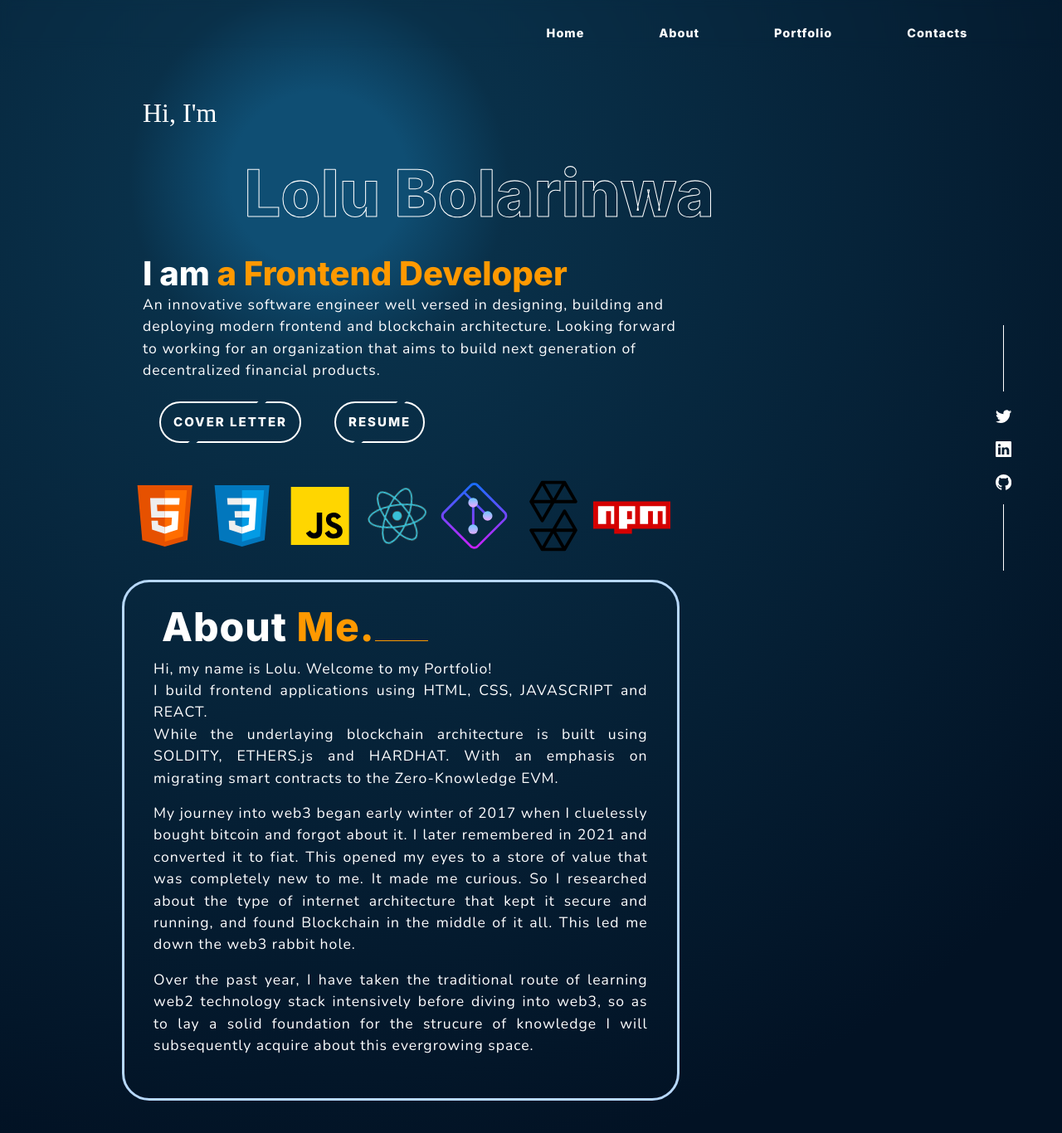
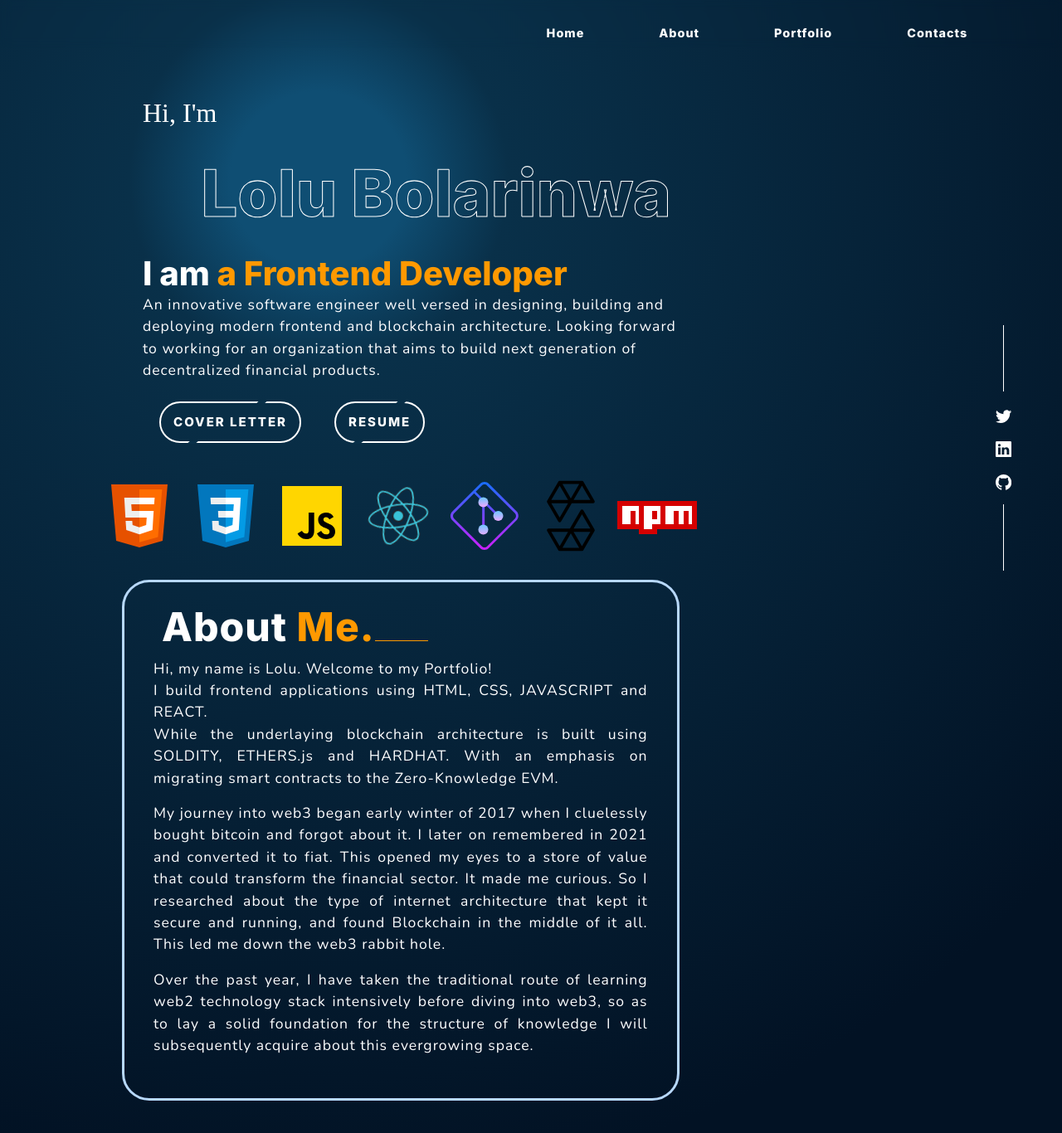
Before and after one commit to LoluBolarinwa/Portfolio-website, a React (Create React App) app: page / in a window 1280 px wide. Shown: the top 1366 px of the page at 83% size. Built offline with nearby package versions, Linux system fonts and the light colour scheme; a web font is replaced by a local one.

Commit message:
added space between icon in tool stack

```diff
--- a/src/components/section1.jsx
+++ b/src/components/section1.jsx
@@ -17,7 +17,7 @@ function Section1() {
                 <div>
                 <p className="name-intro">Hi, I'm</p>
                 {/* <h1 className="name">Lolu Bolarinwa</h1> */}
-                <svg className="svg-name" viewBox="-150 0 1800 250" >
+                <svg className="svg-name" viewBox="-50 0 1800 250" >
                 {/* // height="1em" width="1em"> */}
                     <text id="text-svg" x="35%" y="65%"  fill="transparent" textAnchor="middle">Lolu Bolarinwa</text>
                 </svg>
--- a/src/components/section2.jsx
+++ b/src/components/section2.jsx
@@ -49,13 +49,13 @@ function Section2(){
                         </p>
                         <p>
                         My journey into web3 began early winter of 2017 when I cluelessly bought bitcoin
-                        and forgot about it. I later remembered in 2021 and converted it to fiat. This opened my eyes to a store of value that was completely new to me. It made me curious.
+                        and forgot about it. I later on remembered in 2021 and converted it to fiat. This opened my eyes to a store of value that could transform the financial sector. It made me curious.
                         So I researched about the type of internet architecture that kept it secure and running, and found Blockchain in the middle of it all.
                         This led me down the web3 rabbit hole.
                         </p>
                         <p>
                         Over the past year, I have taken the traditional route of learning web2 technology stack intensively before diving into web3, so as to lay a solid foundation for the
-                        strucure of knowledge I will subsequently acquire about this evergrowing space.
+                        structure of knowledge I will subsequently acquire about this evergrowing space.
                         </p>
 
 
--- a/src/index.css
+++ b/src/index.css
@@ -335,7 +335,7 @@ background: linear-gradient(90deg, rgba(13,69,102,1) 0%, rgba(8,32,48,1) 70%); *
   /* padding-top: 7rem; */
   /* width:2rem; */
   /* height:2rem; */
-  padding:0 2rem;
+  /* padding:0 1rem; */
 }
 .solidity-icon:hover{
   fill: #ff9900;
@@ -490,6 +490,7 @@ h1{
   font-size: 150px;
   /* font-weight: 700; */
   stroke-width: 2;
+  /* stroke-dasharray:10,10"; */
   animation: nameAnimation 6s;
 }
 
@@ -506,6 +507,13 @@ h1{
     stroke-dasharray: 50% 0;
   }
 }
+
+/* 0% { [nameAnimation 16s]
+  stroke-dasharray: 50, 50;
+}
+100% {
+  stroke-dasharray: 100%;
+} */
 
 /* .2section-3{ */
   /* background-color:  rgb(8, 52, 78); */
```
